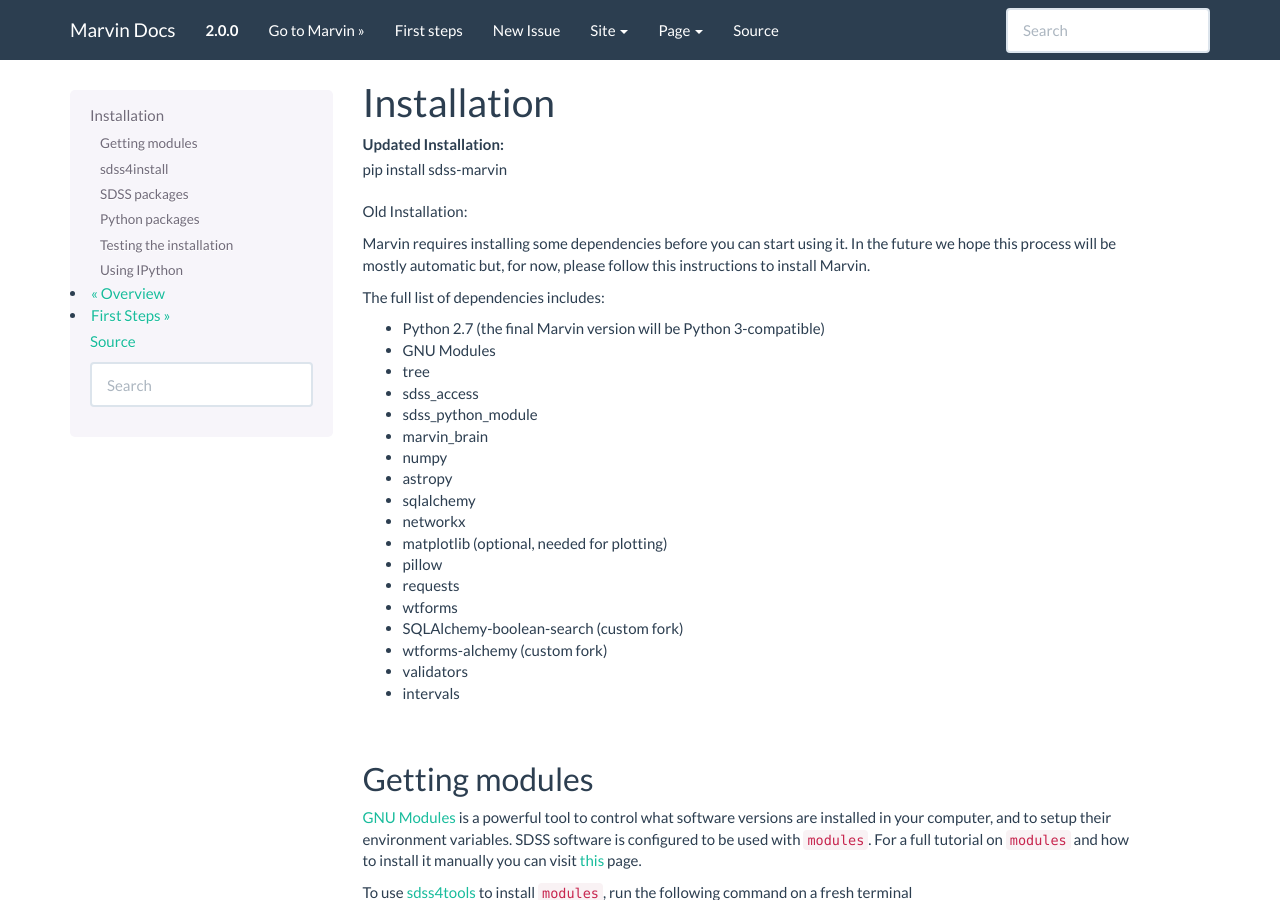
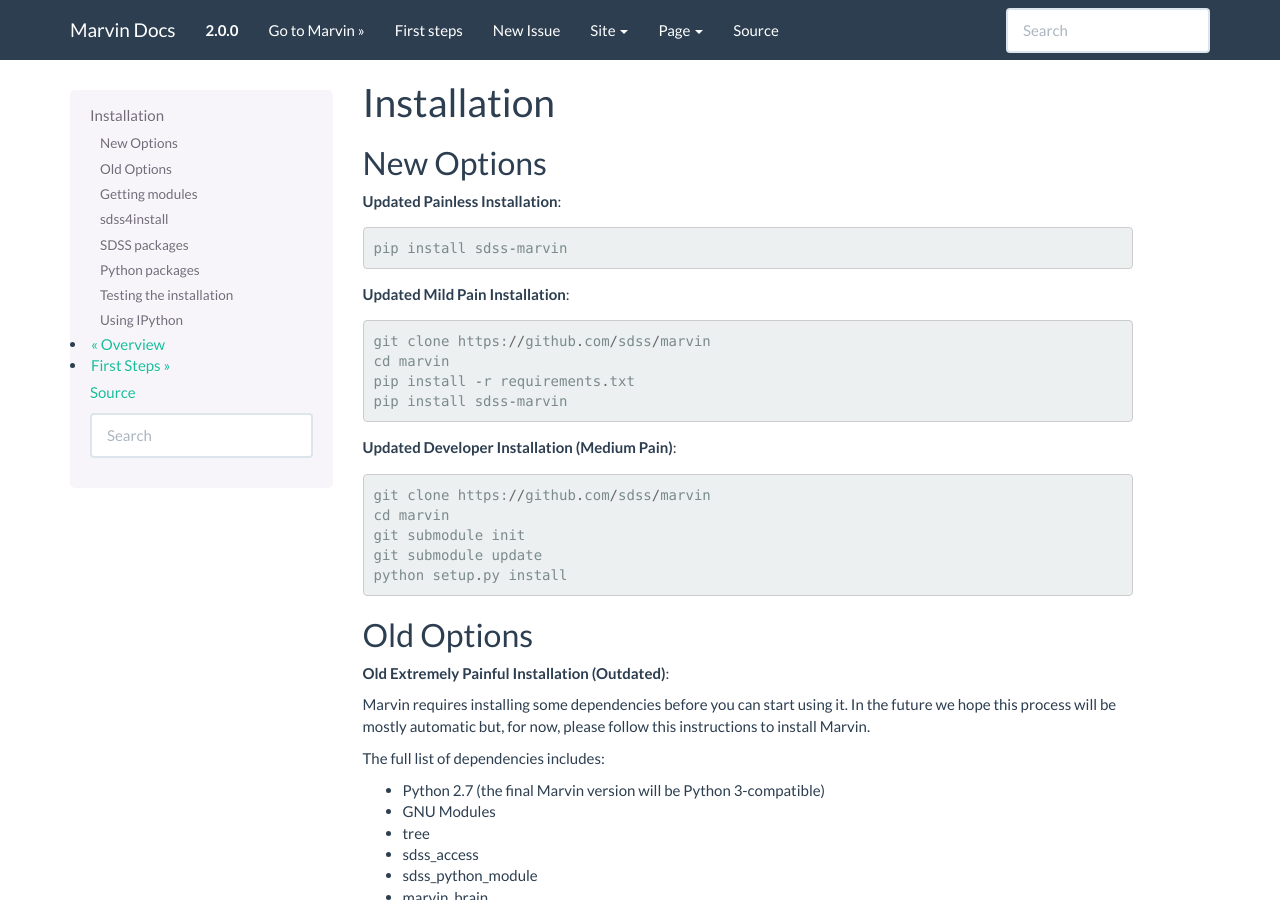
Before and after one commit to sdss/marvin, a Sphinx documentation site: the page built from docs/sphinx/installation.rst, in a window 1280 px wide and 900 px high. Built offline with Sphinx 7.4.7, drawn with Linux system fonts in a browser that asks for light colours; pages that are not in the unit, such as notebooks, are missing from menus.

Commit message:
doc installation tweaks

```diff
--- a/docs/sphinx/installation.rst
+++ b/docs/sphinx/installation.rst
@@ -2,10 +2,32 @@
 Installation
 ============
 
-Updated Installation:
+New Options
+-----------
+
+**Updated Painless Installation**::
+
     pip install sdss-marvin
 
-Old Installation:
+**Updated Mild Pain Installation**::
+
+    git clone https://github.com/sdss/marvin
+    cd marvin
+    pip install -r requirements.txt
+    pip install sdss-marvin
+
+**Updated Developer Installation (Medium Pain)**::
+
+    git clone https://github.com/sdss/marvin
+    cd marvin
+    git submodule init
+    git submodule update
+    python setup.py install
+
+Old Options
+-----------
+
+**Old Extremely Painful Installation (Outdated)**:
 
 Marvin requires installing some dependencies before you can start using it.
 In the future we hope this process will be mostly automatic but, for now,
--- a/docs/sphinx/whats-new.rst
+++ b/docs/sphinx/whats-new.rst
@@ -1,5 +1,7 @@
 What's New in Marvin 2.0 Beta (November 2016)
 =============================================
+
+* Brand new painless installation (pip install sdss-marvin)
 
 * New Marvin Tools (Maps, Bin, ModelCube)
 
```
